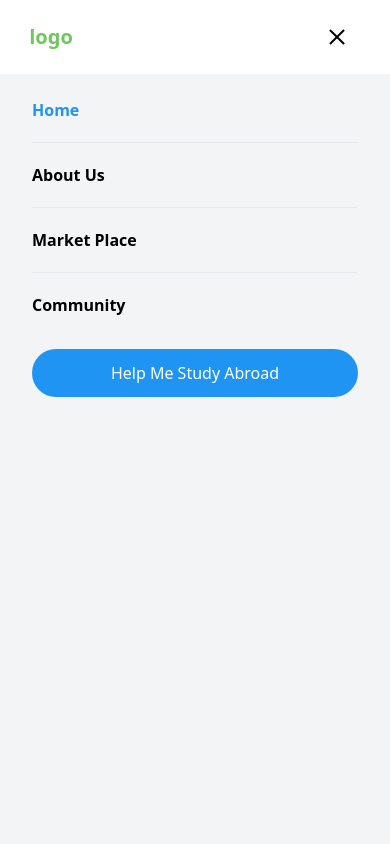
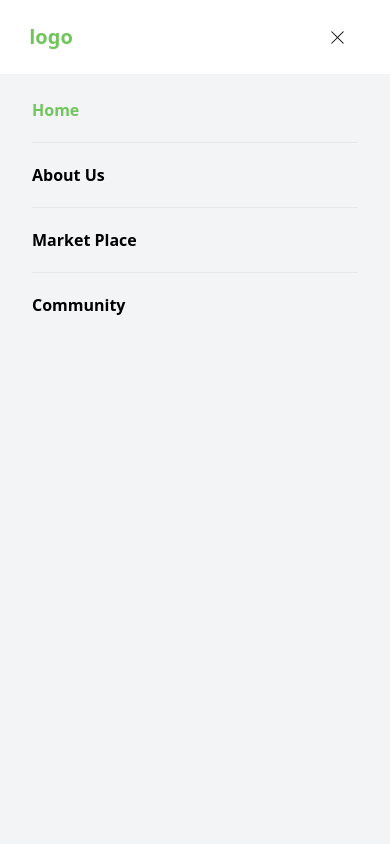
Before and after one commit to ashutoshnautiyal7/smart-waste-management-frontend, a Next.js app: page / in a window 390 px wide. Both pictures are taken after a click on the button 336 px from the left and 36 px from the top of the page. Shown: the top 844 px of the page. Built offline with nearby package versions, Linux system fonts and the light colour scheme.

Commit message:
navbar, community, market-place done

```diff
--- a/components/Navbar/Navbar.jsx
+++ b/components/Navbar/Navbar.jsx
@@ -85,7 +85,7 @@ const Navbar = () => {
 
         {/* Burger icon */}
         <div className="lg:hidden">
-          <Hamburger toggled={isOpen} toggle={setOpen} size={20} />
+          <Hamburger toggled={isOpen} toggle={setOpen} size={17} />
         </div>
       </div>
 
@@ -95,12 +95,12 @@ const Navbar = () => {
           isOpen ? "h-[100vh] opacity-100" : "h-0 opacity-0"
         }`}
       >
-        <div className="text-[16px] flex flex-col font-bold px-8 pt-6">
+        <div className="text-[16px] flex flex-col font-semibold px-8 pt-6">
           {Object.keys(linkNames).map((path, index) => (
             <div key={path}>
               <Link
                 href={path}
-                className={activeLink === path ? "text-[#1F94F3]" : ""}
+                className={activeLink === path ? "text-[#71c55d]" : ""}
                 onClick={() => handleLinkClick(path)}
               >
                 {linkNames[path]}
@@ -111,18 +111,6 @@ const Navbar = () => {
             </div>
           ))}
         </div>
-        {/* Buttons */}
-        <div className="flex items-center justify-center w-full p-8">
-          <Link
-            href={"/services"}
-            onClick={() => handleLinkClick("services")}
-            className="w-full"
-          >
-            <button className="px-[3rem] py-3 rounded-3xl w-full text-white bg-[#1F94F3] hover:bg-[#077bda] font-poppins">
-              Help Me Study Abroad
-            </button>
-          </Link>
-        </div>
       </nav>
     </header>
   );
```
